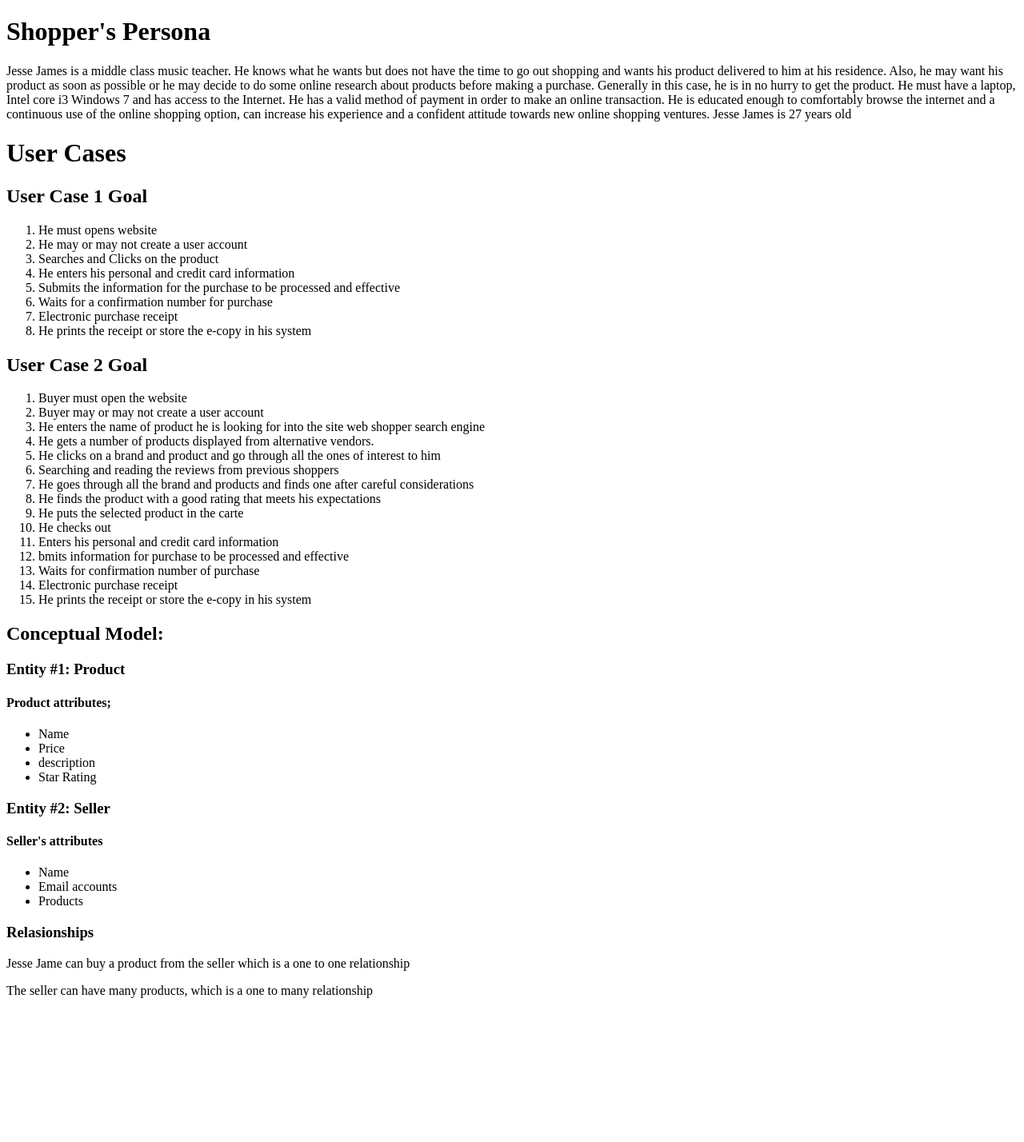
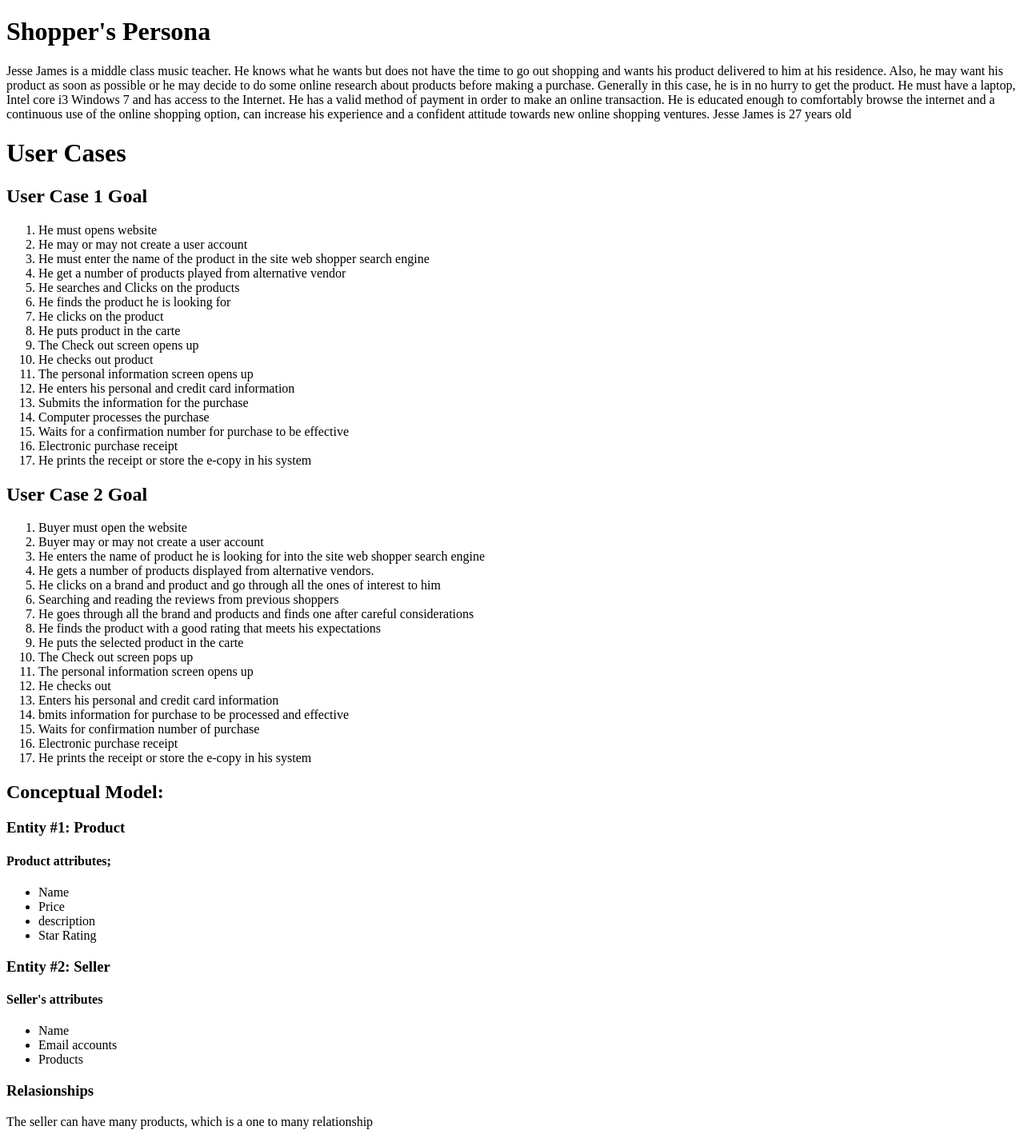
Before and after one commit to davidc4991vvc/amazon-product-page, a PHP site: page / in a window 1280 px wide. Shown: the whole page at 80% size. Before the commit the page ends 1248 px from the top, so only its background shows below. Run offline with PHP 8.4, Linux system fonts and the light colour scheme.

```diff
--- a/index.php
+++ b/index.php
@@ -21,10 +21,19 @@
 		<ol>
 			<li>He must opens website</li>
 			<li>He may  or may not create a user account</li>
-			<li>Searches and Clicks on the product</li>
+			<li>He must enter the name of the product in the site web shopper search engine</li>
+			<li>He get a number of products played from alternative vendor</li>
+			<li>He searches and Clicks on the products</li>
+			<li>He finds the product he is looking for</li>
+			<li> He clicks on the product</li>
+			<li>He puts product in the carte</li>
+			<li>The Check out screen opens up</li>
+			<li>He checks out product</li>
+			<li>The personal information screen opens up</li>
 			<li>He enters his personal and  credit card information</li>
-			<li>Submits the  information for the purchase to be processed and effective</>
-			<li>Waits for a confirmation number for purchase</li>
+			<li>Submits the  information for the purchase</li>
+			<li>Computer processes the purchase</>
+			<li>Waits for a confirmation number for purchase to be effective</li>
 			<li>Electronic purchase receipt</li>
 			<li>He prints the receipt or store the e-copy in his system</li>
 		</ol>
@@ -39,6 +48,8 @@
 			<li>He goes through all the brand and products and finds one after careful considerations</li>
 			<li>He finds the product with a good rating that meets his expectations</li>
 			<li>He puts the selected product  in the carte</li>
+			<li>The Check out screen pops up</li>
+			<li>The personal information screen opens up</li>
 			<li>He checks out</li>
 			<li>Enters  his personal and credit card information</li>
 			<li>bmits information for purchase to be processed and effective</li>
@@ -63,7 +74,6 @@
 			<li>Products</li>
 		</ul>
 		<h3>Relasionships</h3>
-			<p>Jesse Jame can buy a product from the seller which is a one to one relationship</p>
 			<p>The seller can have many products, which is a one to many relationship</p>
 	</body>
 </html>
```
